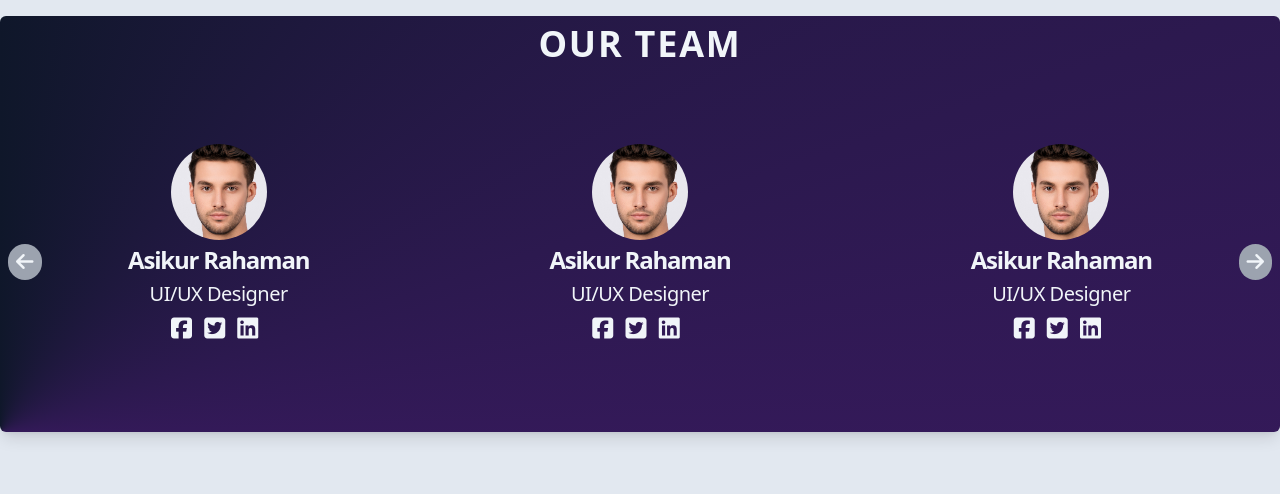
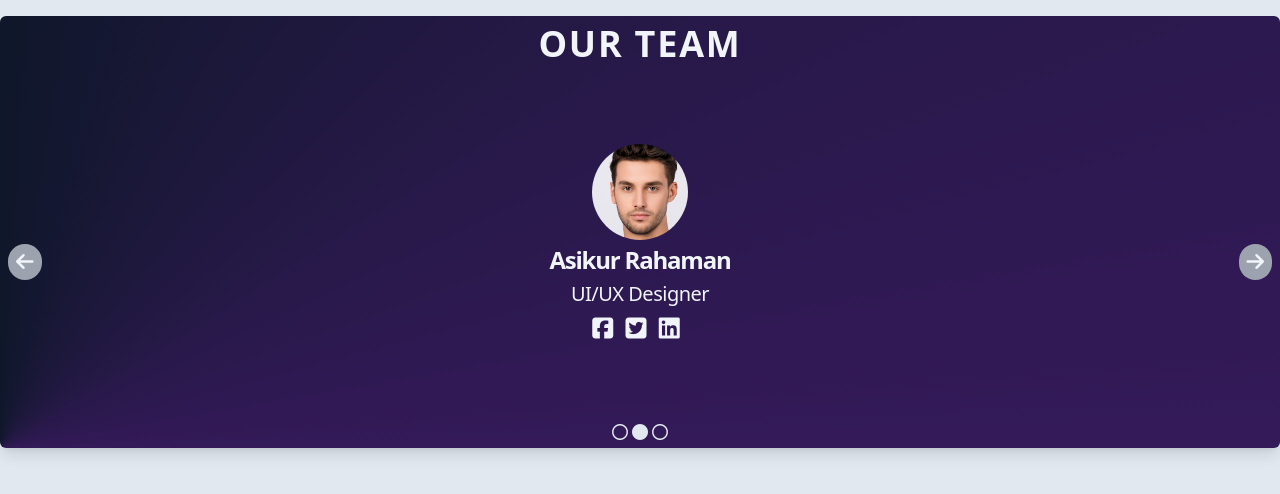
Before and after one commit to Tanvir-Alam625/Tanvir-JavaScript-Developer-Intern, a website built with Vite: page index.html in a window 1280 px wide. Built offline with nearby package versions, Linux system fonts and the light colour scheme.

Commit message:
design all done team section

```diff
--- a/index.html
+++ b/index.html
@@ -21,8 +21,8 @@
         class=" text-xl bg-gray-400 duration-300 ease-linear hover:bg-gray-500 py-1 px-2 rounded-full absolute top-[50%] right-0 text-slate-100">
         <i class="fa-solid fa-arrow-right"></i>
       </button>
-      <ul class="flex w-full justify-center">
-        <li class=" text-slate-100 w-2/3 flex items-center flex-col">
+      <ul class="flex w-2/3 mx-auto  overflow-x-hidden">
+        <li class=" text-slate-100 min-w-full flex items-center flex-col">
           <div class="avatar w-24 ">
             <img class="w-full h-full rounded-full object-contain " src="./src/images/team/100k-ai-faces-6.jpg"
               alt="team-member">
@@ -41,7 +41,7 @@
             </a>
           </div>
         </li>
-        <li class=" text-slate-100 w-2/3 flex items-center flex-col">
+        <li class=" text-slate-100 min-w-full flex items-center flex-col">
           <div class="avatar w-24 ">
             <img class="w-full h-full rounded-full object-contain " src="./src/images/team/100k-ai-faces-6.jpg"
               alt="team-member">
@@ -60,26 +60,14 @@
             </a>
           </div>
         </li>
-        <li class=" text-slate-100 w-2/3 flex items-center flex-col">
-          <div class="avatar w-24 ">
-            <img class="w-full h-full rounded-full object-contain " src="./src/images/team/100k-ai-faces-6.jpg"
-              alt="team-member">
-          </div>
-          <h2 class="text-2xl capitalize my-1 font-semibold -tracking-wider">Asikur Rahaman</h2>
-          <h6 class="text-xl tracking-tight font-extralight mb-1">UI/UX Designer</h6>
-          <div class="contact-info ">
-            <a href="#" class="mr-2 duration-300 ease-in-out hover:text-[#1299F6]">
-              <i class="text-2xl fa-brands fa-square-facebook"></i>
-            </a>
-            <a href="#" class="mr-2 duration-300 ease-in-out hover:text-[#1DA1F2]">
-              <i class="text-2xl fa-brands fa-square-twitter"></i>
-            </a>
-            <a href="#" class="mr-2 duration-300 ease-in-out hover:text-[#0A66C2]">
-              <i class="text-2xl fa-brands fa-linkedin"></i>
-            </a>
-          </div>
-        </li>
+
       </ul>
+    </div>
+    <div class="indicator flex justify-center text-slate-200">
+
+      <i class="mr-1 fa-regular fa-circle"></i>
+      <i class=" mr-1 fa-solid fa-circle"></i>
+      <i class="fa-regular fa-circle"></i>
     </div>
   </section>
   <script type="module" src="./src/js/main.js"></script>
```
